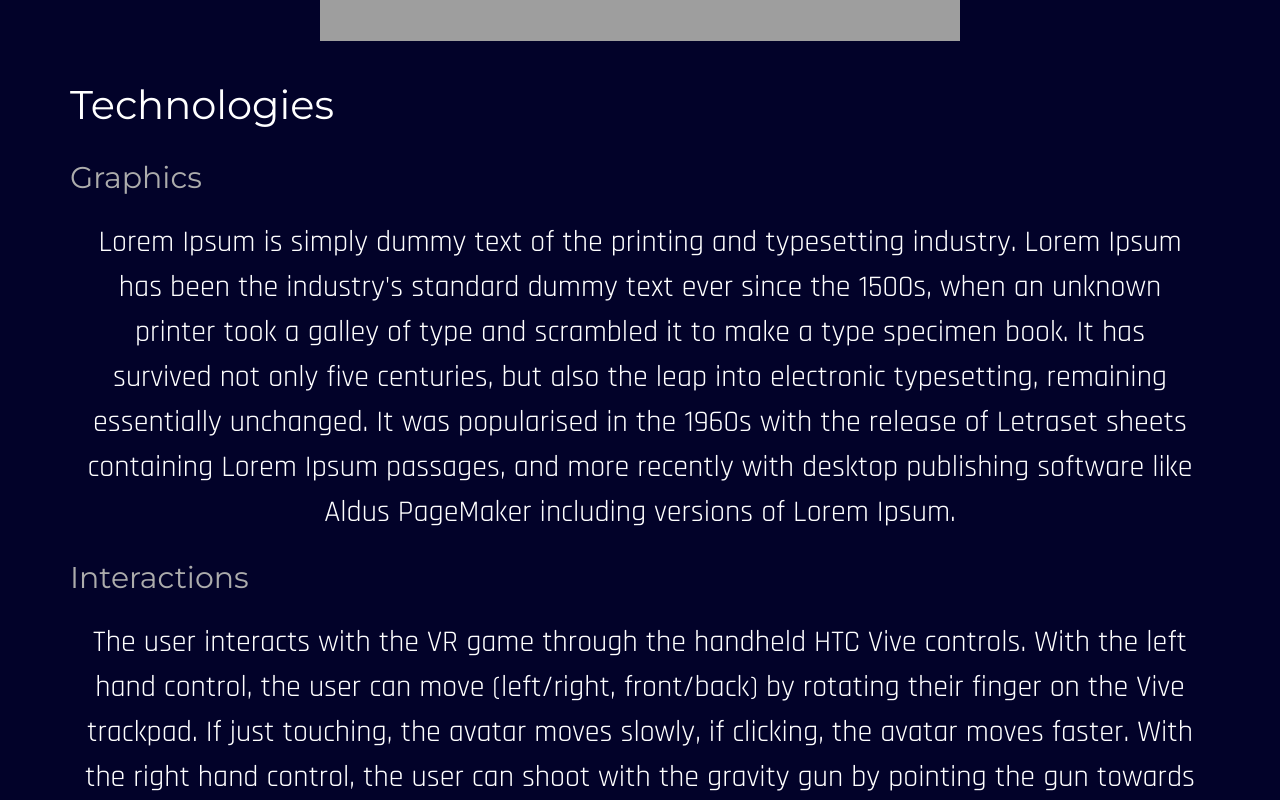
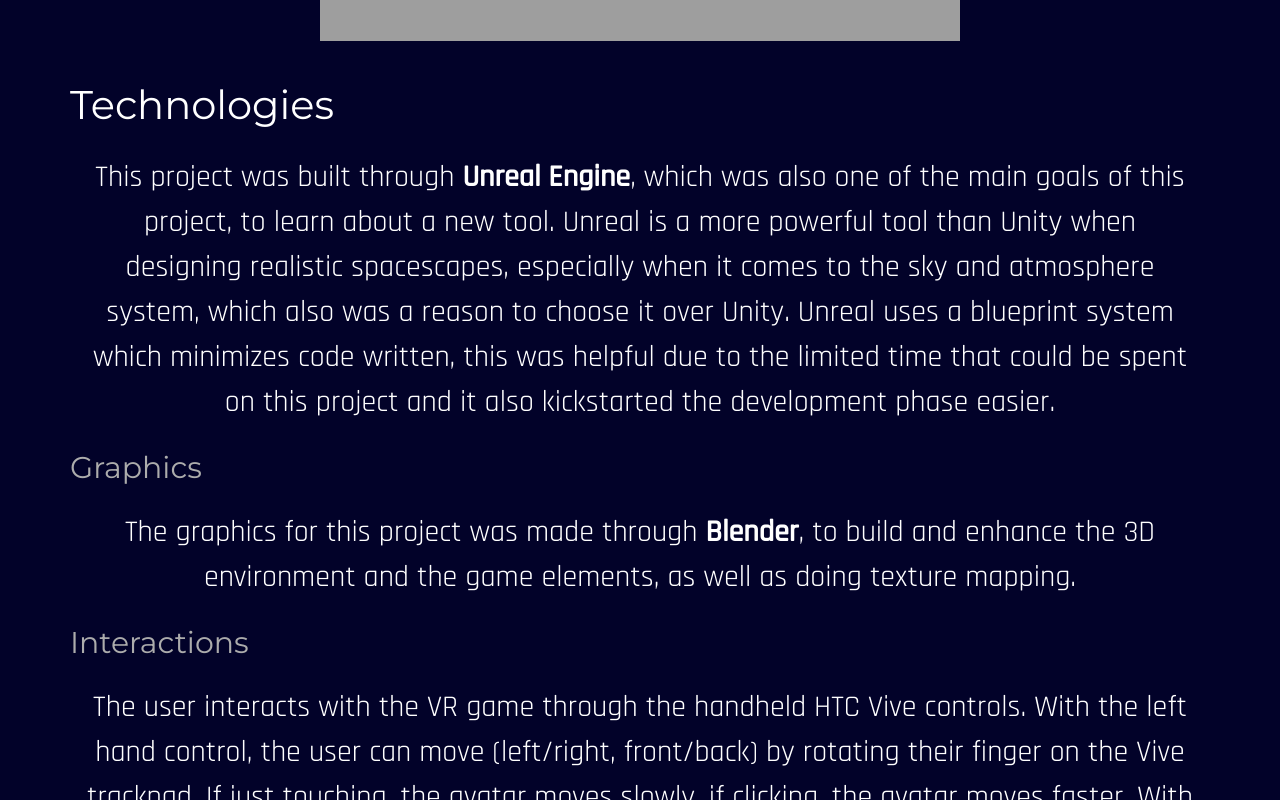
Before and after one commit to agyllang/DH2413AnotherPlanet, a React (Create React App) app in the folder anotherplanet/: page /game in a window 1280 px wide. Shown: the part 590-1390 px from the top of the page. Built offline with nearby package versions, Linux system fonts and the light colour scheme; grey boxes are pictures that could not be loaded.

Commit message:
text added about the project

```diff
--- a/anotherplanet/src/components/Game/game.jsx
+++ b/anotherplanet/src/components/Game/game.jsx
@@ -28,17 +28,21 @@ const Game = () => {
           ></iframe>
         </Col>
         <Row className="page-header">Technologies</Row>
+        <Col className="page-text">
+          This project was built through <b>Unreal Engine</b>, which was also
+          one of the main goals of this project, to learn about a new tool.
+          Unreal is a more powerful tool than Unity when designing realistic
+          spacescapes, especially when it comes to the sky and atmosphere
+          system, which also was a reason to choose it over Unity. Unreal uses a
+          blueprint system which minimizes code written, this was helpful due to
+          the limited time that could be spent on this project and it also
+          kickstarted the development phase easier.
+        </Col>
         <Row className="page-header2">Graphics</Row>
         <Col className="page-text">
-          Lorem Ipsum is simply dummy text of the printing and typesetting
-          industry. Lorem Ipsum has been the industry's standard dummy text ever
-          since the 1500s, when an unknown printer took a galley of type and
-          scrambled it to make a type specimen book. It has survived not only
-          five centuries, but also the leap into electronic typesetting,
-          remaining essentially unchanged. It was popularised in the 1960s with
-          the release of Letraset sheets containing Lorem Ipsum passages, and
-          more recently with desktop publishing software like Aldus PageMaker
-          including versions of Lorem Ipsum.
+          The graphics for this project was made through <b>Blender</b>, to
+          build and enhance the 3D environment and the game elements, as well as
+          doing texture mapping.
         </Col>
         <Row className="page-header2">Interactions</Row>
         <Col className="page-text">
```
